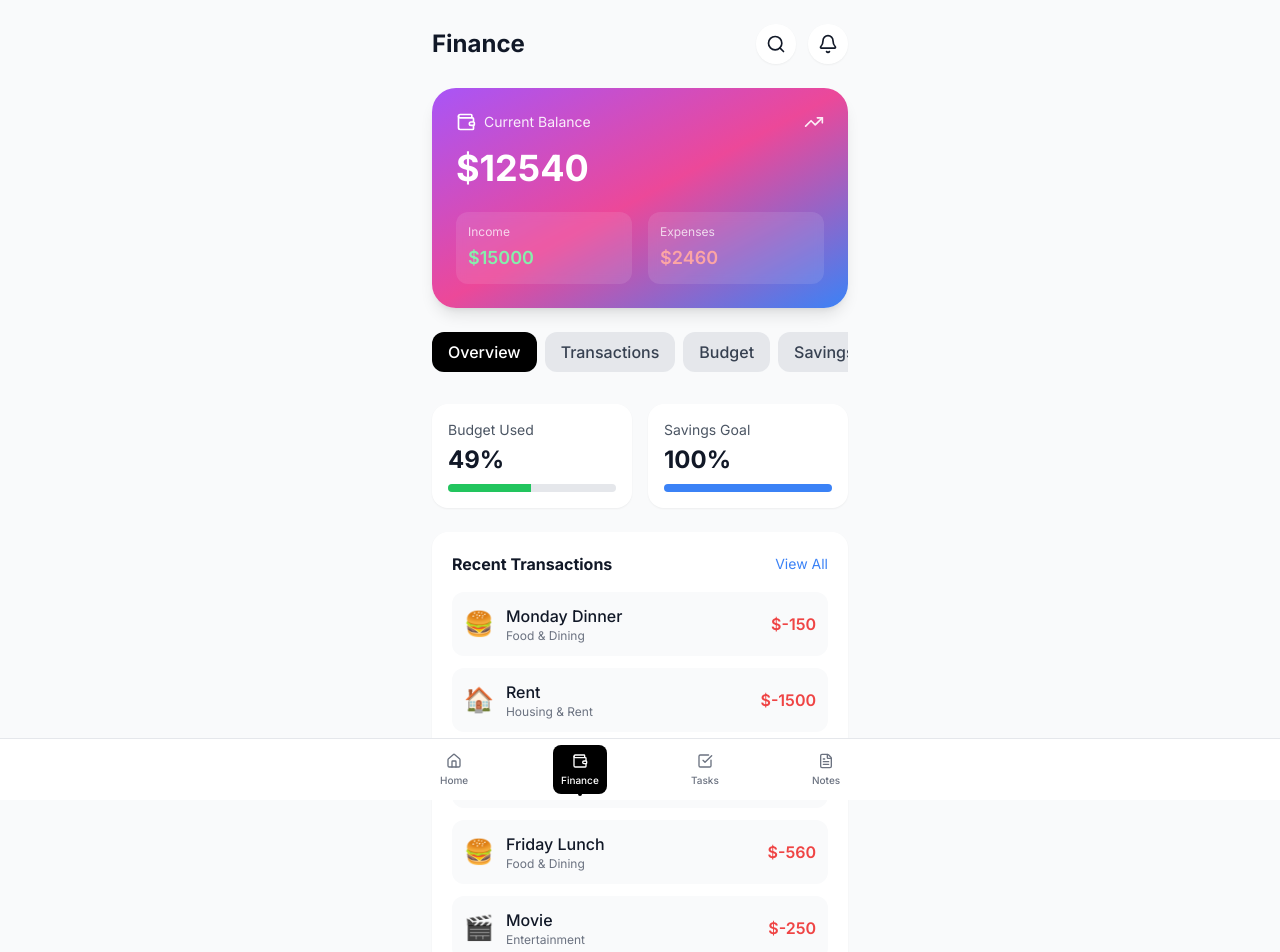
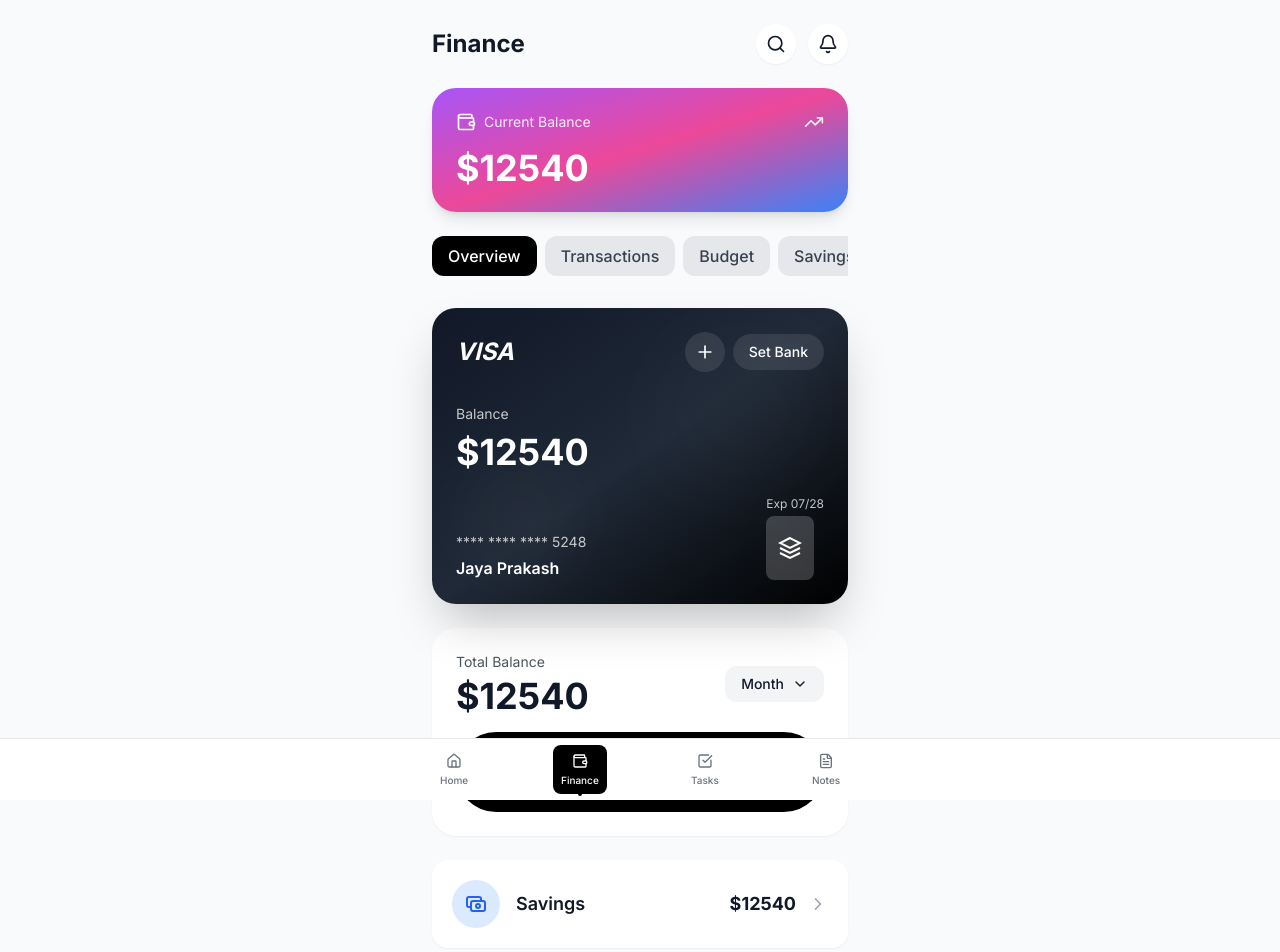
Before and after one commit to jayaprakash011105/NOTABLE, a React (Vite) app: page /finance in a window 1280 px wide. Shown: the top 952 px of the page. Built offline with nearby package versions, Linux system fonts and the light colour scheme.

Commit message:
feat: redesigned Finance Overview with card-based UI and real-time calculations

```diff
--- a/src/pages/Finance.tsx
+++ b/src/pages/Finance.tsx
@@ -251,17 +251,7 @@ const Finance = () => {
                         </div>
                         <TrendingUp className="w-5 h-5 opacity-90" />
                     </div>
-                    <h2 className="text-4xl font-bold mb-6">{formatAmount(calculations.currentBalance)}</h2>
-                    <div className="grid grid-cols-2 gap-4">
-                        <div className="bg-white/10 backdrop-blur-sm rounded-xl p-3">
-                            <p className="text-xs opacity-75 mb-1">Income</p>
-                            <p className="text-lg font-semibold text-green-300">{formatAmount(calculations.totalIncome)}</p>
-                        </div>
-                        <div className="bg-white/10 backdrop-blur-sm rounded-xl p-3">
-                            <p className="text-xs opacity-75 mb-1">Expenses</p>
-                            <p className="text-lg font-semibold text-red-300">{formatAmount(calculations.totalExpenses)}</p>
-                        </div>
-                    </div>
+                    <h2 className="text-4xl font-bold">{formatAmount(calculations.currentBalance)}</h2>
                 </div>
 
                 {/* Tabs */}
@@ -283,61 +273,121 @@ const Finance = () => {
                 {/* Overview Tab */}
                 {activeTab === 'overview' && (
                     <div className="space-y-6">
-                        {/* Quick Stats */}
-                        <div className="grid grid-cols-2 gap-4">
-                            <div className="bg-white dark:bg-gray-800 rounded-2xl p-4 shadow-sm">
-                                <p className="text-sm text-gray-600 dark:text-gray-400 mb-1">Budget Used</p>
-                                <p className="text-2xl font-bold">{calculations.budgetPercentage.toFixed(0)}%</p>
-                                <div className="mt-2 h-2 bg-gray-200 dark:bg-gray-700 rounded-full overflow-hidden">
-                                    <div
-                                        className={`h-full transition-all ${calculations.budgetPercentage > 90 ? 'bg-red-500' :
-                                                calculations.budgetPercentage > 70 ? 'bg-yellow-500' :
-                                                    'bg-green-500'
-                                            }`}
-                                        style={{ width: `${calculations.budgetPercentage}%` }}
-                                    />
+                        {/* VISA Card */}
+                        <div className="relative bg-gradient-to-br from-gray-900 via-gray-800 to-black rounded-3xl p-6 text-white shadow-2xl overflow-hidden">
+                            {/* Decorative elements */}
+                            <div className="absolute top-10 right-10 w-32 h-32 bg-white/5 rounded-full blur-3xl"></div>
+                            <div className="absolute bottom-10 left-10 w-24 h-24 bg-white/5 rounded-full blur-2xl"></div>
+
+                            <div className="relative z-10">
+                                <div className="flex items-center justify-between mb-8">
+                                    <div className="text-2xl font-bold italic">VISA</div>
+                                    <div className="flex items-center gap-2">
+                                        <button className="w-10 h-10 bg-white/10 backdrop-blur-sm rounded-full flex items-center justify-center hover:bg-white/20 transition">
+                                            <Plus className="w-5 h-5" />
+                                        </button>
+                                        <div className="px-4 py-2 bg-white/10 backdrop-blur-sm rounded-full text-sm font-medium">
+                                            Set Bank
+                                        </div>
+                                    </div>
                                 </div>
-                            </div>
-                            <div className="bg-white dark:bg-gray-800 rounded-2xl p-4 shadow-sm">
-                                <p className="text-sm text-gray-600 dark:text-gray-400 mb-1">Savings Goal</p>
-                                <p className="text-2xl font-bold">{calculations.savingsPercentage.toFixed(0)}%</p>
-                                <div className="mt-2 h-2 bg-gray-200 dark:bg-gray-700 rounded-full overflow-hidden">
-                                    <div
-                                        className="h-full bg-blue-500 transition-all"
-                                        style={{ width: `${calculations.savingsPercentage}%` }}
-                                    />
+
+                                <div className="mb-6">
+                                    <p className="text-sm opacity-75 mb-2">Balance</p>
+                                    <h2 className="text-4xl font-bold">{formatAmount(calculations.currentBalance)}</h2>
+                                </div>
+
+                                <div className="flex items-end justify-between">
+                                    <div>
+                                        <p className="text-sm opacity-75 mb-1">**** **** **** 5248</p>
+                                        <p className="font-semibold">Jaya Prakash</p>
+                                    </div>
+                                    <div className="text-right">
+                                        <p className="text-xs opacity-75 mb-1">Exp 07/28</p>
+                                        <div className="w-12 h-16 bg-white/20 backdrop-blur-sm rounded-lg flex items-center justify-center">
+                                            <svg className="w-6 h-6" viewBox="0 0 24 24" fill="none" stroke="currentColor" strokeWidth="2">
+                                                <path d="M12 2L2 7l10 5 10-5-10-5z"/>
+                                                <path d="M2 17l10 5 10-5"/>
+                                                <path d="M2 12l10 5 10-5"/>
+                                            </svg>
+                                        </div>
+                                    </div>
                                 </div>
                             </div>
                         </div>
 
-                        {/* Recent Transactions */}
-                        <div className="bg-white dark:bg-gray-800 rounded-2xl p-5 shadow-sm">
+                        {/* Total Balance Section */}
+                        <div className="bg-white dark:bg-gray-800 rounded-3xl p-6 shadow-sm">
                             <div className="flex items-center justify-between mb-4">
-                                <h3 className="font-bold">Recent Transactions</h3>
-                                <button
-                                    onClick={() => setActiveTab('transactions')}
-                                    className="text-sm text-blue-500 hover:underline"
-                                >
-                                    View All
+                                <div>
+                                    <p className="text-sm text-gray-600 dark:text-gray-400 mb-1">Total Balance</p>
+                                    <h3 className="text-4xl font-bold">{formatAmount(calculations.currentBalance)}</h3>
+                                </div>
+                                <button className="flex items-center gap-2 px-4 py-2 bg-gray-100 dark:bg-gray-700 rounded-xl text-sm font-medium">
+                                    <span>Month</span>
+                                    <ChevronRight className="w-4 h-4 rotate-90" />
                                 </button>
                             </div>
-                            <div className="space-y-3">
-                                {transactions.slice(0, 5).map(transaction => (
-                                    <div key={transaction.id} className="flex items-center justify-between p-3 bg-gray-50 dark:bg-gray-700 rounded-xl">
-                                        <div className="flex items-center gap-3">
-                                            <span className="text-2xl">{transaction.icon}</span>
-                                            <div>
-                                                <p className="font-medium">{transaction.name}</p>
-                                                <p className="text-xs text-gray-500 dark:text-gray-400">{transaction.category}</p>
-                                            </div>
-                                        </div>
-                                        <span className={`font-semibold ${transaction.amount > 0 ? 'text-green-500' : 'text-red-500'}`}>
-                                            {transaction.amount > 0 ? '+' : ''}{formatAmount(transaction.amount)}
-                                        </span>
+
+                            {/* Income/Expense Pill */}
+                            <div className="bg-black dark:bg-white rounded-full p-4 flex items-center justify-around">
+                                <div className="flex items-center gap-3">
+                                    <div className="w-12 h-12 bg-white dark:bg-black rounded-full flex items-center justify-center">
+                                        <svg className="w-6 h-6 text-black dark:text-white" fill="none" viewBox="0 0 24 24" stroke="currentColor">
+                                            <path strokeLinecap="round" strokeLinejoin="round" strokeWidth={2} d="M5 10l7-7m0 0l7 7m-7-7v18" />
+                                        </svg>
                                     </div>
-                                ))}
+                                    <div className="text-white dark:text-black">
+                                        <p className="text-sm opacity-75">Income</p>
+                                        <p className="text-xl font-bold">{formatAmount(calculations.totalIncome)}</p>
+                                    </div>
+                                </div>
+                                <div className="w-px h-12 bg-white/20 dark:bg-black/20"></div>
+                                <div className="flex items-center gap-3">
+                                    <div className="w-12 h-12 bg-white dark:bg-black rounded-full flex items-center justify-center">
+                                        <svg className="w-6 h-6 text-black dark:text-white" fill="none" viewBox="0 0 24 24" stroke="currentColor">
+                                            <path strokeLinecap="round" strokeLinejoin="round" strokeWidth={2} d="M19 14l-7 7m0 0l-7-7m7 7V3" />
+                                        </svg>
+                                    </div>
+                                    <div className="text-white dark:text-black">
+                                        <p className="text-sm opacity-75">Expense</p>
+                                        <p className="text-xl font-bold">{formatAmount(calculations.totalExpenses)}</p>
+                                    </div>
+                                </div>
                             </div>
                         </div>
+
+                        {/* Savings */}
+                        <button className="w-full bg-white dark:bg-gray-800 rounded-2xl p-5 shadow-sm flex items-center justify-between hover:bg-gray-50 dark:hover:bg-gray-700 transition">
+                            <div className="flex items-center gap-4">
+                                <div className="w-12 h-12 bg-blue-100 dark:bg-blue-900/30 rounded-full flex items-center justify-center">
+                                    <svg className="w-6 h-6 text-blue-600 dark:text-blue-400" fill="none" viewBox="0 0 24 24" stroke="currentColor">
+                                        <path strokeLinecap="round" strokeLinejoin="round" strokeWidth={2} d="M17 9V7a2 2 0 00-2-2H5a2 2 0 00-2 2v6a2 2 0 002 2h2m2 4h10a2 2 0 002-2v-6a2 2 0 00-2-2H9a2 2 0 00-2 2v6a2 2 0 002 2zm7-5a2 2 0 11-4 0 2 2 0 014 0z" />
+                                    </svg>
+                                </div>
+                                <span className="font-semibold text-lg">Savings</span>
+                            </div>
+                            <div className="flex items-center gap-3">
+                                <span className="font-bold text-lg">{formatAmount(calculations.currentSavings)}</span>
+                                <ChevronRight className="w-5 h-5 text-gray-400" />
+                            </div>
+                        </button>
+
+                        {/* Investments */}
+                        <button className="w-full bg-white dark:bg-gray-800 rounded-2xl p-5 shadow-sm flex items-center justify-between hover:bg-gray-50 dark:hover:bg-gray-700 transition">
+                            <div className="flex items-center gap-4">
+                                <div className="w-12 h-12 bg-green-100 dark:bg-green-900/30 rounded-full flex items-center justify-center">
+                                    <svg className="w-6 h-6 text-green-600 dark:text-green-400" fill="none" viewBox="0 0 24 24" stroke="currentColor">
+                                        <path strokeLinecap="round" strokeLinejoin="round" strokeWidth={2} d="M12 8c-1.657 0-3 .895-3 2s1.343 2 3 2 3 .895 3 2-1.343 2-3 2m0-8c1.11 0 2.08.402 2.599 1M12 8V7m0 1v8m0 0v1m0-1c-1.11 0-2.08-.402-2.599-1M21 12a9 9 0 11-18 0 9 9 0 0118 0z" />
+                                    </svg>
+                                </div>
+                                <span className="font-semibold text-lg">Investments</span>
+                            </div>
+                            <div className="flex items-center gap-3">
+                                <span className="px-3 py-1 bg-green-500 text-white text-sm font-medium rounded-full">Add</span>
+                                <ChevronRight className="w-5 h-5 text-gray-400" />
+                            </div>
+                        </button>
                     </div>
                 )}
 
```
